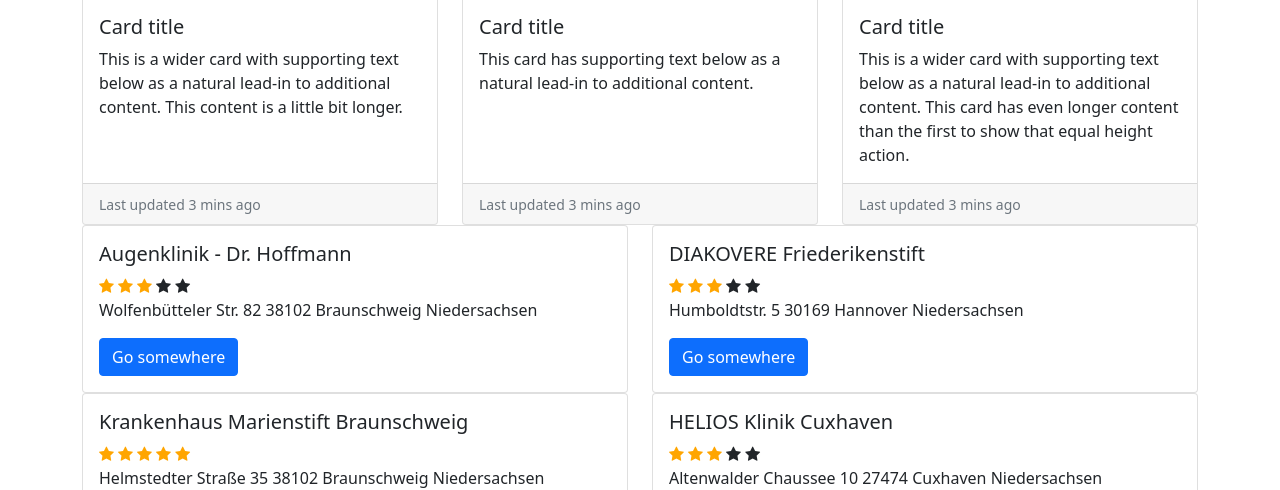
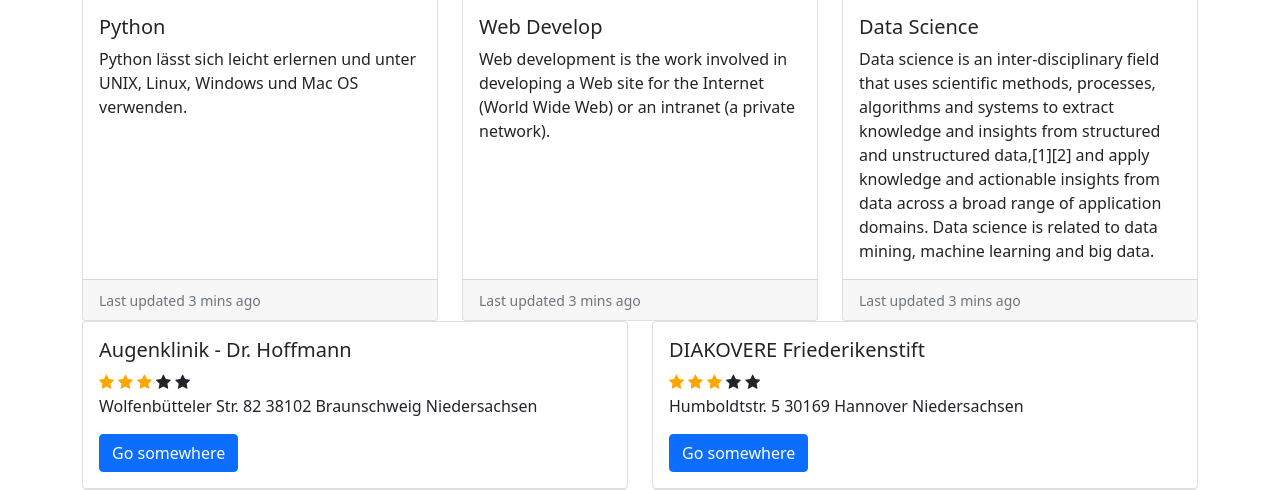
Before and after one commit to zhdeh/Geeks_Kooperation, a PHP site: page / in a window 1280 px wide. Shown: the part 1284-1774 px from the top of the page. Run offline with PHP 8.4, Linux system fonts and the light colour scheme; some libraries are stand-ins or nearby versions.

Commit message:
Update index.php

```diff
--- a/Bewertung/WebSite/index.php
+++ b/Bewertung/WebSite/index.php
@@ -12,9 +12,8 @@
             <div class="card h-100">
                 <img src="https://upload.wikimedia.org/wikipedia/commons/thumb/0/0a/Python.svg/1200px-Python.svg.png" class="card-img-top" alt="...">
                 <div class="card-body">
-                    <h5 class="card-title">Card title</h5>
-                    <p class="card-text">This is a wider card with supporting text below as a natural lead-in to
-                        additional content. This content is a little bit longer.</p>
+                    <h5 class="card-title">Python</h5>
+                    <p class="card-text">Python lässt sich leicht erlernen und unter UNIX, Linux, Windows und Mac OS verwenden.</p>
                 </div>
                 <div class="card-footer">
                     <small class="text-muted">Last updated 3 mins ago</small>
@@ -25,9 +24,8 @@
             <div class="card h-100">
                 <img src="https://www.erasmuslifebudapest.com/wp-content/uploads/2019/06/jhep-coursera-course4.jpg" class="card-img-top" alt="...">
                 <div class="card-body">
-                    <h5 class="card-title">Card title</h5>
-                    <p class="card-text">This card has supporting text below as a natural lead-in to additional
-                        content.</p>
+                    <h5 class="card-title">Web Develop</h5>
+                    <p class="card-text">Web development is the work involved in developing a Web site for the Internet (World Wide Web) or an intranet (a private network).</p>
                 </div>
                 <div class="card-footer">
                     <small class="text-muted">Last updated 3 mins ago</small>
@@ -38,10 +36,8 @@
             <div class="card h-100">
                 <img src="https://cdn.ourcodeworld.com/public-media/gallery/gallery-5c87e69233c64.png" class="card-img-top" alt="...">
                 <div class="card-body">
-                    <h5 class="card-title">Card title</h5>
-                    <p class="card-text">This is a wider card with supporting text below as a natural lead-in to
-                        additional content. This card has even longer content than the first to show that equal
-                        height action.</p>
+                    <h5 class="card-title">Data Science</h5>
+                    <p class="card-text">Data science is an inter-disciplinary field that uses scientific methods, processes, algorithms and systems to extract knowledge and insights from structured and unstructured data,[1][2] and apply knowledge and actionable insights from data across a broad range of application domains. Data science is related to data mining, machine learning and big data.</p>
                 </div>
                 <div class="card-footer">
                     <small class="text-muted">Last updated 3 mins ago</small>
```
